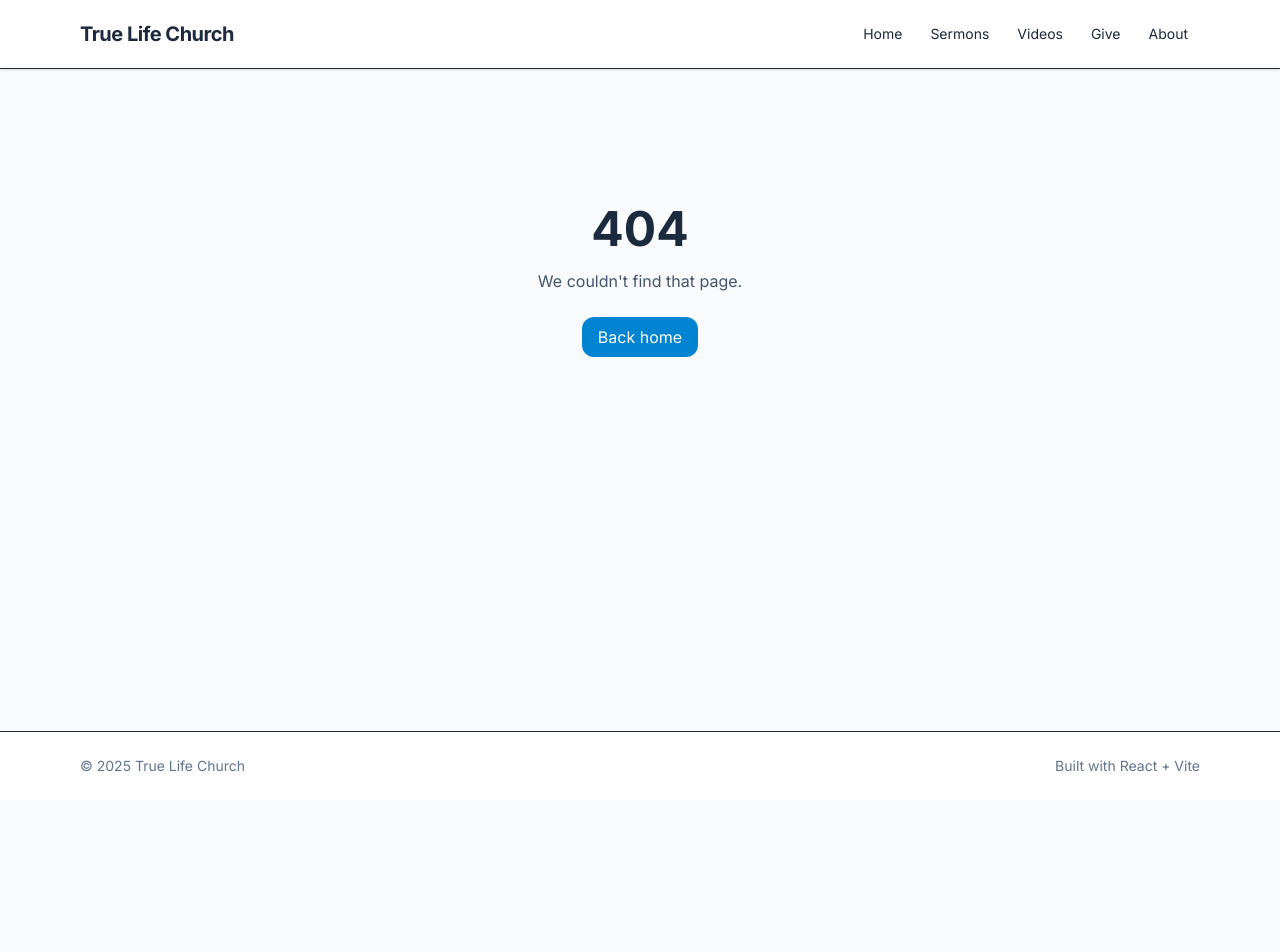
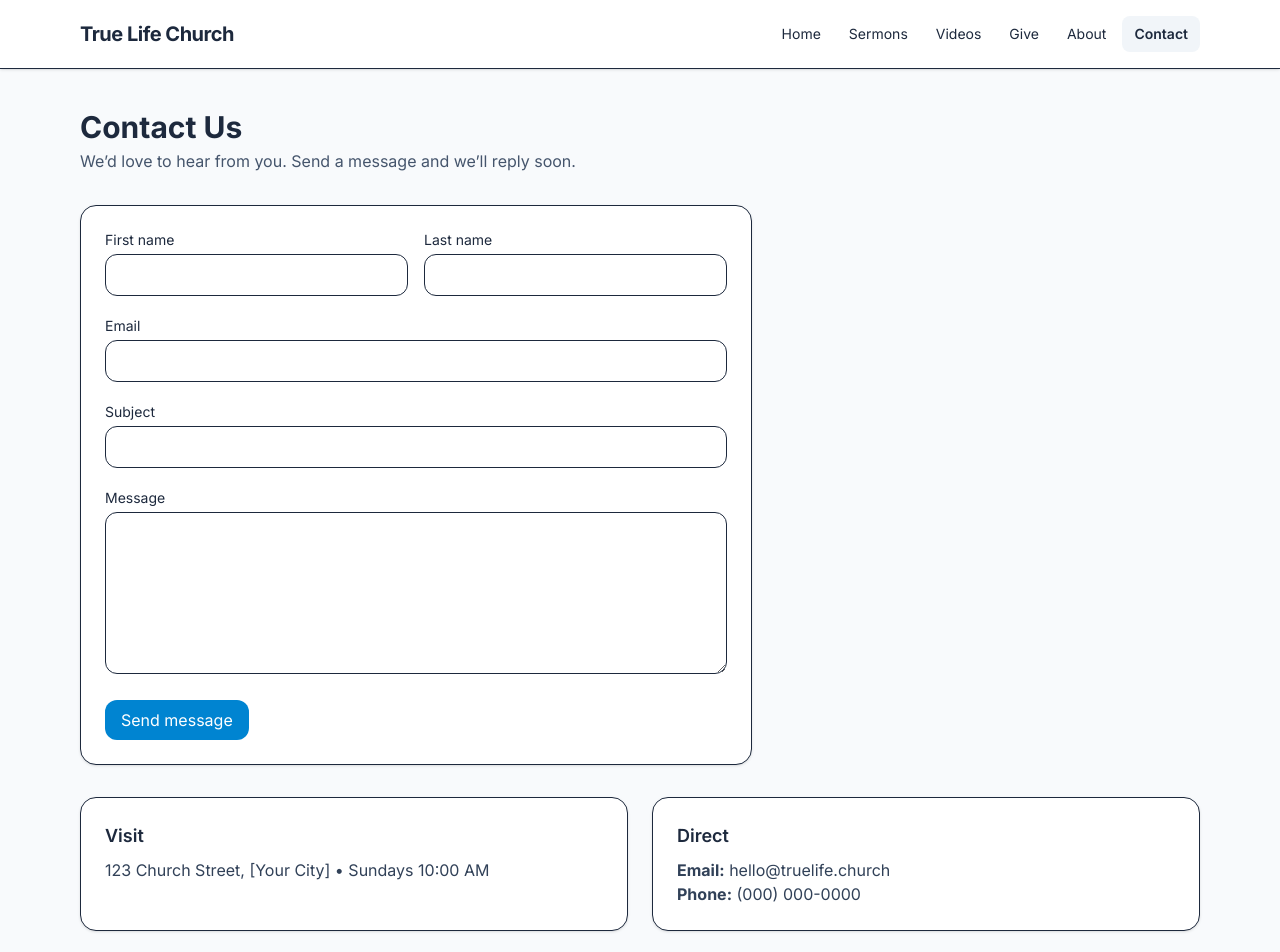
Before and after one commit to SiDMofokeng/true-life-church-site, a React (Vite) app: page /contact in a window 1280 px wide. Before the commit this address had no page. Shown: the top 952 px of the page. Before the commit the page ends 800 px from the top, so only its background shows below. Built offline with nearby package versions, Linux system fonts and the light colour scheme.

Commit message:
feat(contact): Netlify Forms contact page with thank-you route and navbar link

```diff
--- a/src/index.css
+++ b/src/index.css
@@ -71,3 +71,8 @@ body { @apply antialiased text-slate-800 bg-slate-50; overflow-y: auto; }
 }
 
 .btn-outline:hover { @apply bg-slate-100 border-slate-300; }
+
+.input, .textarea {
+  @apply w-full mt-1 rounded-xl border px-3 py-2 outline-none focus:ring-2 focus:ring-sky-300;
+}
+.textarea { @apply resize-y; }
--- a/src/main.jsx
+++ b/src/main.jsx
@@ -14,6 +14,9 @@ import SermonDetail from './pages/SermonDetail.jsx'
 
 import Give from './pages/Give.jsx'
 
+import Contact from './pages/Contact.jsx'
+import ContactSent from './pages/ContactSent.jsx'
+
 const router = createBrowserRouter([
   { path: '/', element: <Home /> },
   { path: '/about', element: <About /> },
@@ -21,6 +24,8 @@ const router = createBrowserRouter([
   { path: '/sermons/:eid', element: <SermonDetail /> },
   { path: '/videos', element: <Videos /> },
   { path: '/give', element: <Give /> },
+  { path: '/contact', element: <Contact /> },
+  { path: '/contact/sent', element: <ContactSent /> },
   { path: '*', element: <NotFound /> },
 ])
 
--- /dev/null
+++ b/src/pages/Contact.jsx
@@ -0,0 +1,78 @@
+// src/pages/Contact.jsx
+import { useEffect } from 'react'
+import RootLayout from '../layouts/RootLayout.jsx'
+
+export default function Contact() {
+  useEffect(() => { document.title = 'Contact — True Life Church' }, [])
+
+  return (
+    <RootLayout>
+      <section className="space-y-8">
+        <header className="space-y-1">
+          <h1 className="text-3xl font-bold">Contact Us</h1>
+          <p className="muted">We’d love to hear from you. Send a message and we’ll reply soon.</p>
+        </header>
+
+        <form
+          name="contact"
+          method="POST"
+          action="/contact/sent"
+          data-netlify="true"
+          netlify-honeypot="bot-field"
+          className="card space-y-5 max-w-2xl"
+        >
+          {/* Netlify form requirements */}
+          <input type="hidden" name="form-name" value="contact" />
+          {/* Honeypot (hidden to humans) */}
+          <p className="hidden">
+            <label>Don’t fill this out if you’re human: <input name="bot-field" /></label>
+          </p>
+
+          <div className="grid sm:grid-cols-2 gap-4">
+            <div>
+              <label className="block text-sm font-medium">First name</label>
+              <input name="firstName" required className="input" />
+            </div>
+            <div>
+              <label className="block text-sm font-medium">Last name</label>
+              <input name="lastName" className="input" />
+            </div>
+          </div>
+
+          <div>
+            <label className="block text-sm font-medium">Email</label>
+            <input type="email" name="email" required className="input" />
+          </div>
+
+          <div>
+            <label className="block text-sm font-medium">Subject</label>
+            <input name="subject" className="input" />
+          </div>
+
+          <div>
+            <label className="block text-sm font-medium">Message</label>
+            <textarea name="message" required rows="6" className="textarea"></textarea>
+          </div>
+
+          <button className="btn-primary" type="submit">Send message</button>
+        </form>
+
+        <div className="grid md:grid-cols-2 gap-6">
+          <div className="card space-y-2">
+            <h2 className="font-semibold text-lg">Visit</h2>
+            <p className="text-slate-700">
+              123 Church Street, [Your City] • Sundays 10:00 AM
+            </p>
+          </div>
+          <div className="card space-y-2">
+            <h2 className="font-semibold text-lg">Direct</h2>
+            <p className="text-slate-700">
+              <strong>Email:</strong> hello@truelife.church<br />
+              <strong>Phone:</strong> (000) 000-0000
+            </p>
+          </div>
+        </div>
+      </section>
+    </RootLayout>
+  )
+}
--- /dev/null
+++ b/src/pages/ContactSent.jsx
@@ -0,0 +1,20 @@
+// src/pages/ContactSent.jsx
+import RootLayout from '../layouts/RootLayout.jsx'
+import { Link } from 'react-router-dom'
+
+export default function ContactSent() {
+  return (
+    <RootLayout>
+      <section className="space-y-4">
+        <h1 className="text-3xl font-bold">Thanks for reaching out!</h1>
+        <p className="muted max-w-xl">
+          We’ve received your message and will get back to you soon.
+        </p>
+        <div className="flex gap-3">
+          <Link to="/" className="btn-primary">Go home</Link>
+          <Link to="/sermons" className="btn-outline">Listen to sermons</Link>
+        </div>
+      </section>
+    </RootLayout>
+  )
+}
--- a/src/ui/AppNav.jsx
+++ b/src/ui/AppNav.jsx
@@ -12,6 +12,7 @@ export default function AppNav() {
       <NavLink to="/videos" className={linkClass}>Videos</NavLink>
       <NavLink to="/give" className={linkClass}>Give</NavLink>
       <NavLink to="/about" className={linkClass}>About</NavLink>
+      <NavLink to="/contact" className={linkClass}>Contact</NavLink>
     </div>
   )
 }
```
